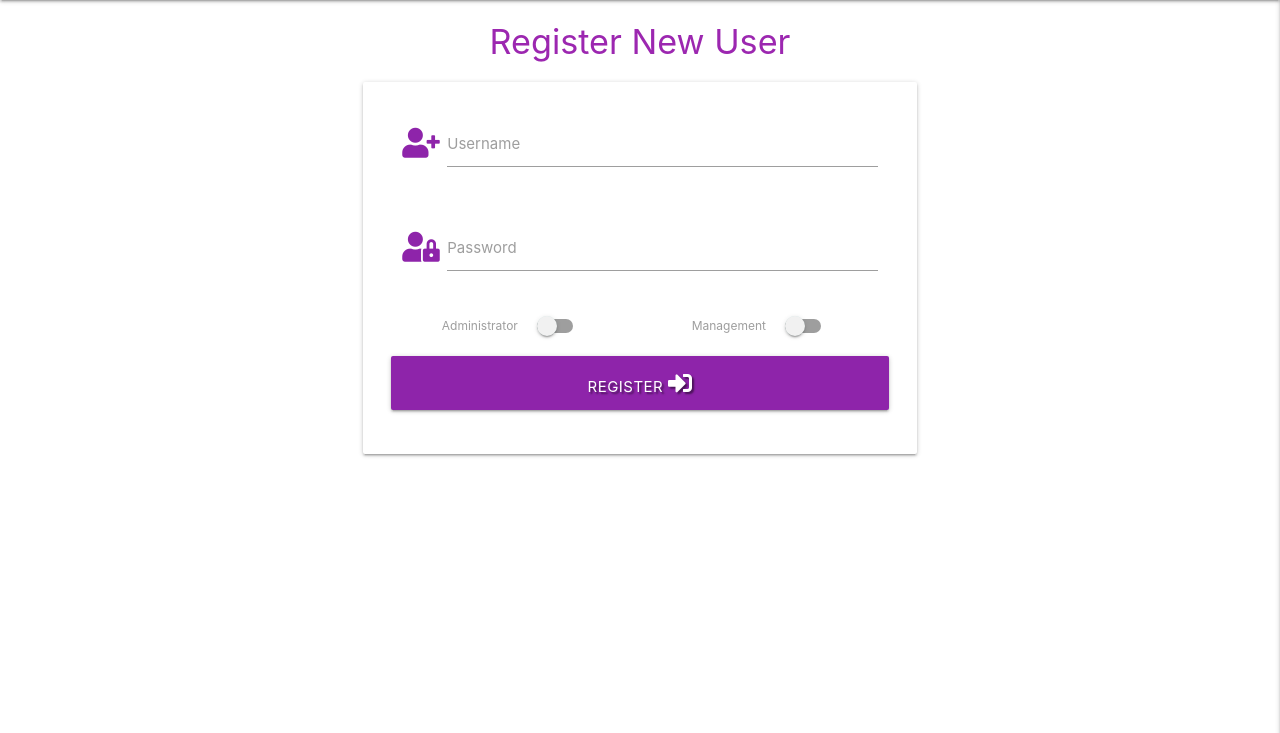
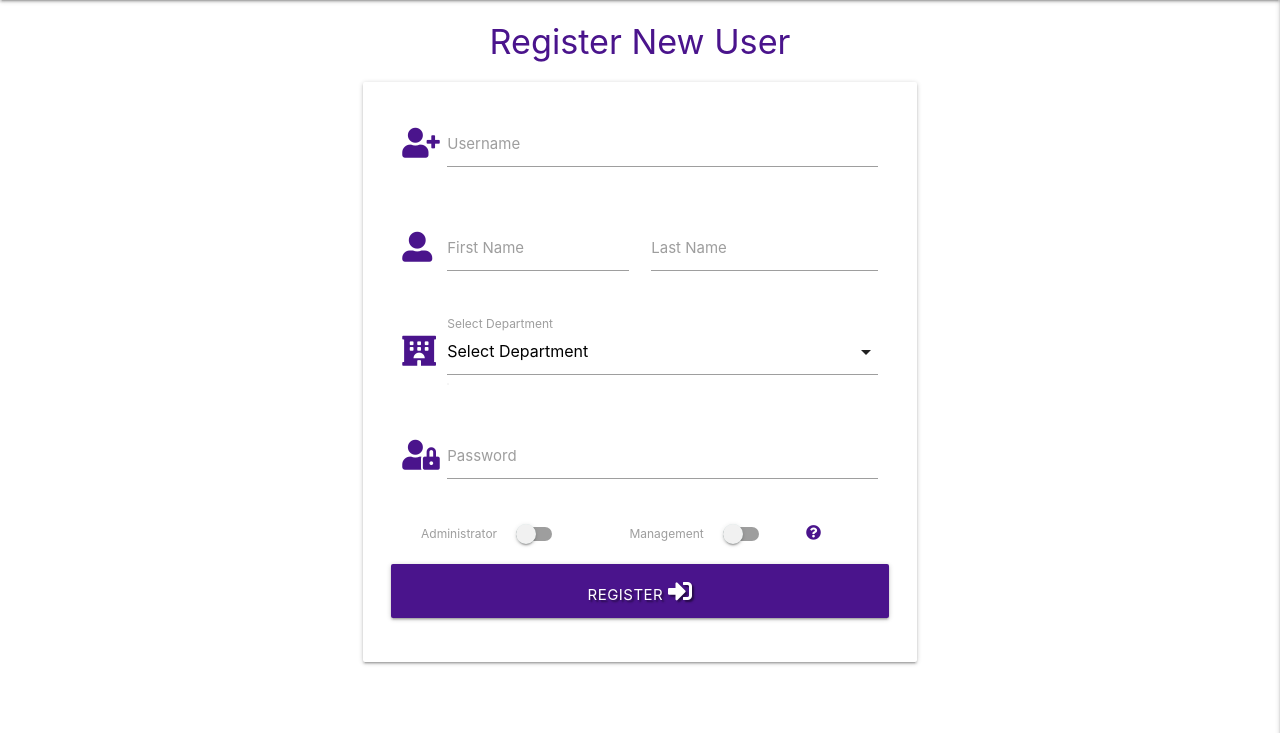
Before and after one commit to nsum/ms3-hotel-task-manager, a Flask app: page /register in a window 1280 px wide. Shown: the part 67-800 px from the top of the page. Run offline with Flask 2, Linux system fonts and the light colour scheme; data that the repository does not hold is empty; some libraries are stand-ins or nearby versions.

Commit message:
Add more functionality and fields to user registration

```diff
--- a/app.py
+++ b/app.py
@@ -94,6 +94,10 @@ def register():
         register = {
             "username": request.form.get("username").lower(),
             "password": generate_password_hash(request.form.get("password")),
+            "first_name": request.form.get("first_name").capitalize(),
+            "last_name": request.form.get("last_name").capitalize(),
+            "department": request.form.get("department"),
+            "super_user": "off",
             "admin": admin,
             "mgmt": mgmt
         }
@@ -108,7 +112,9 @@ def register():
                 request.form.get("password")))
         return redirect(url_for("control"))
 
-    return render_template("register.html")
+    # pull list of departments
+    departments = mongo.db.departments.find()
+    return render_template("register.html", departments=departments)
 
 
 @app.route("/profile/<username>", methods=["POST", "GET"])
--- a/templates/add_dept_task.html
+++ b/templates/add_dept_task.html
@@ -14,7 +14,7 @@
                             <option value="{{ department.department_name }}">{{ department.department_label }}</option>
                         {% endfor %}
                     </select>
-                    <label for="department_name">Materialize Select</label>
+                    <label for="department_name">Select Department</label>
                 </div>
             </div>
             <!-- Task name -->
--- a/templates/register.html
+++ b/templates/register.html
@@ -1,7 +1,7 @@
 {% extends "base.html" %}
 {% block content %}
 
-    <h4 class="center-align purple-text darken-1">Register New User</h4>
+    <h4 class="center-align purple-text text-darken-4">Register New User</h4>
 
     <div class="row">
         <form class="col s12 m6 offset-m3" method="POST" action="{{ url_for('register') }}">
@@ -9,32 +9,60 @@
                 <!-- username -->
                 <div class="row">
                     <div class="input-field col s12">
-                        <i class="fas fa-user-plus prefix purple-text text-darken-1"></i>
+                        <i class="fas fa-user-plus prefix purple-text text-darken-4"></i>
                         <input id="username" name="username" type="text" minlength="5" maxlength="15"
                             pattern="^[a-zA-Z0-9]{5,15}$" class="validate" required>
                         <label for="username">Username</label>
                     </div>
                 </div>
+                <!-- First & last name -->
+                <div class="row">
+                    <div class="input-field col s12 m6">
+                        <i class="fas fa-user-alt prefix purple-text text-darken-4"></i>
+                        <input id="first_name" name="first_name" type="text" minlength="3" maxlength="20"
+                            pattern="^[a-zA-Z]{3,20}$" class="validate" required>
+                        <label for="first_name">First Name</label>
+                    </div>
+                    <div class="input-field col s12 m6">
+                        <input id="last_name" name="last_name" type="text" minlength="3" maxlength="20"
+                            pattern="^[a-zA-Z]{3,20}$" class="validate" required>
+                        <label for="last_name">Last Name</label>
+                    </div>
+                </div>
+                <!-- Department dropdown -->
+                <div class="row">
+                    <div class="input-field col s12">
+                        <i class="prefix fas fa-hotel purple-text text-darken-4"></i>
+                        <select id="department" name="department" class="validate" required>
+                            <option value="" disabled selected>Select Department</option>
+                            {% for department in departments if department.department_name != "shared" %}
+                                <option value="{{ department.department_name }}">{{ department.department_label }}</option>
+                            {% endfor %}
+                        </select>
+                        <label for="department">Select Department</label>
+                    </div>
+                </div>
                 <!-- passowrd -->
                 <div class="row">
                     <div class="input-field col s12">
-                        <i class="fas fa-user-lock prefix purple-text text-darken-1"></i>
+                        <i class="fas fa-user-lock prefix purple-text text-darken-4"></i>
                         <input id="password" name="password" type="password" minlength="5" maxlength="15"
                             pattern="^[a-zA-Z0-9]{5,15}$" class="validate" required>
                         <label for="password">Password</label>
                     </div>
                 </div>
-                <!-- TESTING ADDITIONAL USER KEYS -->
                 <!-- Switch -->
                 <div class="row">
-                    <span class="switch center-align col s6">
+                    <i class="fas fa-question-circle prefix purple-text text-darken-4 tooltipped" data-position="right"
+                    data-tooltip="Admin & Mgmt can see & edit all tasks. Admin can add new users"></i>
+                    <span class="switch center-align col s5">
                         <label for="admin">
                             Administrator
                             <input type="checkbox" id="admin" name="admin">
                             <span class="lever"></span>
                         </label>
                     </span>
-                    <span class="switch center-align col s6">
+                    <span class="switch center-align col s5">
                         <label for="mgmt">
                             Management
                             <input type="checkbox" id="mgmt" name="mgmt">
@@ -45,7 +73,7 @@
                 <!-- / TESTING ADDITIONAL USER KEYS -->
                 <!-- register button -->
                 <div class="row">
-                    <button type="submit" class="col s12 btn-large purple darken-1 text-shadow">
+                    <button type="submit" class="col s12 btn-large purple darken-4 text-shadow">
                         Register <i class="fas fa-sign-in-alt"></i>
                     </button>
                 </div>
--- a/templates/tasks.html
+++ b/templates/tasks.html
@@ -2,10 +2,11 @@
 {% block content %}
 
     <div class="row">
-        <!-- Session user's department tasks -->
+        <!-- Session's user's department tasks -->
         <div class="col s12 m6 task-list">
             <ul class="collapsible">
                 <h5 class="center-align purple-text darken-4">{{ session.department.capitalize() }}'s Tasks</h5>
+                <!-- Looks for department name in tasks and shows only tasks for department current user belong too -->
                 {% for task in tasks if task.department.lower() == session.department.lower() %}
                     <li>
                         <div class="collapsible-header white-text text-shadow purple darken-1"><i class="fas fa-caret-down"></i>
@@ -33,6 +34,7 @@
         <div class="col s12 m6 task-list">
             <ul class="collapsible">
                 <h5 class="center-align purple-text darken-4">Shared Tasks</h5>
+                <!-- Looks for tasks with "shared" department name -->
                 {% for task in tasks if task.department.lower() == "shared" %}
                     <li>
                         <div class="collapsible-header white-text text-shadow purple darken-1"><i class="fas fa-caret-down"></i>
```
